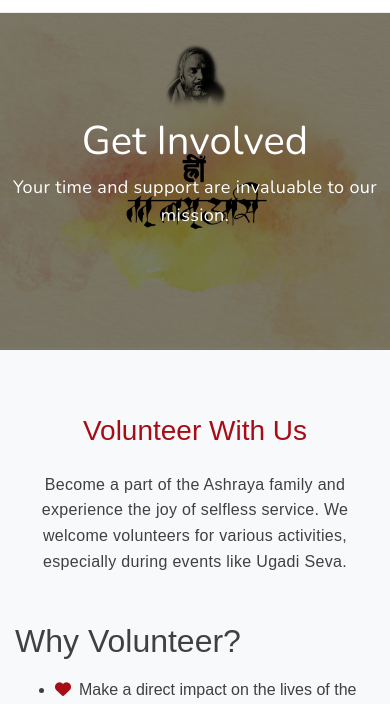
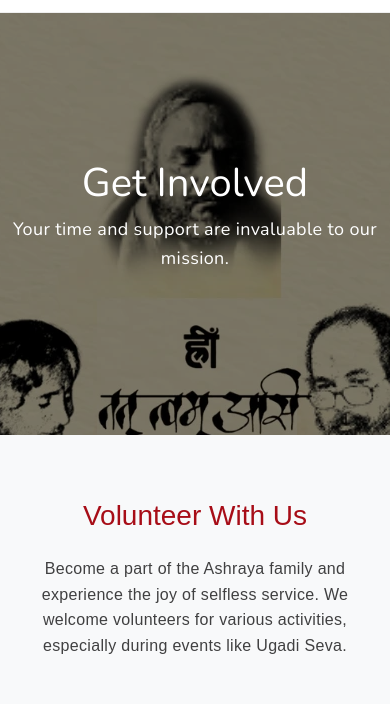
Before and after one commit to AshrayaTrust/Website, a plain HTML site: page get-involved.html in a window 390 px wide. Shown: the part 108-812 px from the top of the page. Drawn offline with nearby package versions, Linux system fonts and the light colour scheme.

Commit message:
improved mobile background

```diff
--- a/get-involved.html
+++ b/get-involved.html
@@ -23,6 +23,7 @@
     </noscript>
     <link rel="preload" href="images/Ashraya-logo.webp" as="image" fetchpriority="high">
     <link rel="preload" href="images/about-guriji.webp" as="image" fetchpriority="high">
+    <link rel="preload" href="images/mobile.webp" as="image" fetchpriority="high">
     <style>
         body { font-family: "Nunito", sans-serif; }
         /* Add specific get-involved page styles */
@@ -84,6 +85,16 @@
         /* Style for the generic share button */
         #share-button {
             /* Add any specific styling if needed, otherwise relies on btn classes */
+        }
+
+        @media (max-width: 768px) {
+            /* Adjust breakpoint if needed */
+            .page-header {
+                /* Your hero image */
+                height: 50vh;
+                /*min-height: 400px;*/
+                background: url('images/mobile.webp') no-repeat center top;
+            }
         }
     </style>
 </head>
```
Also changed, not shown: about.html (+11 -0 lines), contact.html (+11 -0 lines), donate.html (+11 -0 lines), index.html (+10 -0 lines), our-work.html (+12 -0 lines), images/mobile.webp (added).
